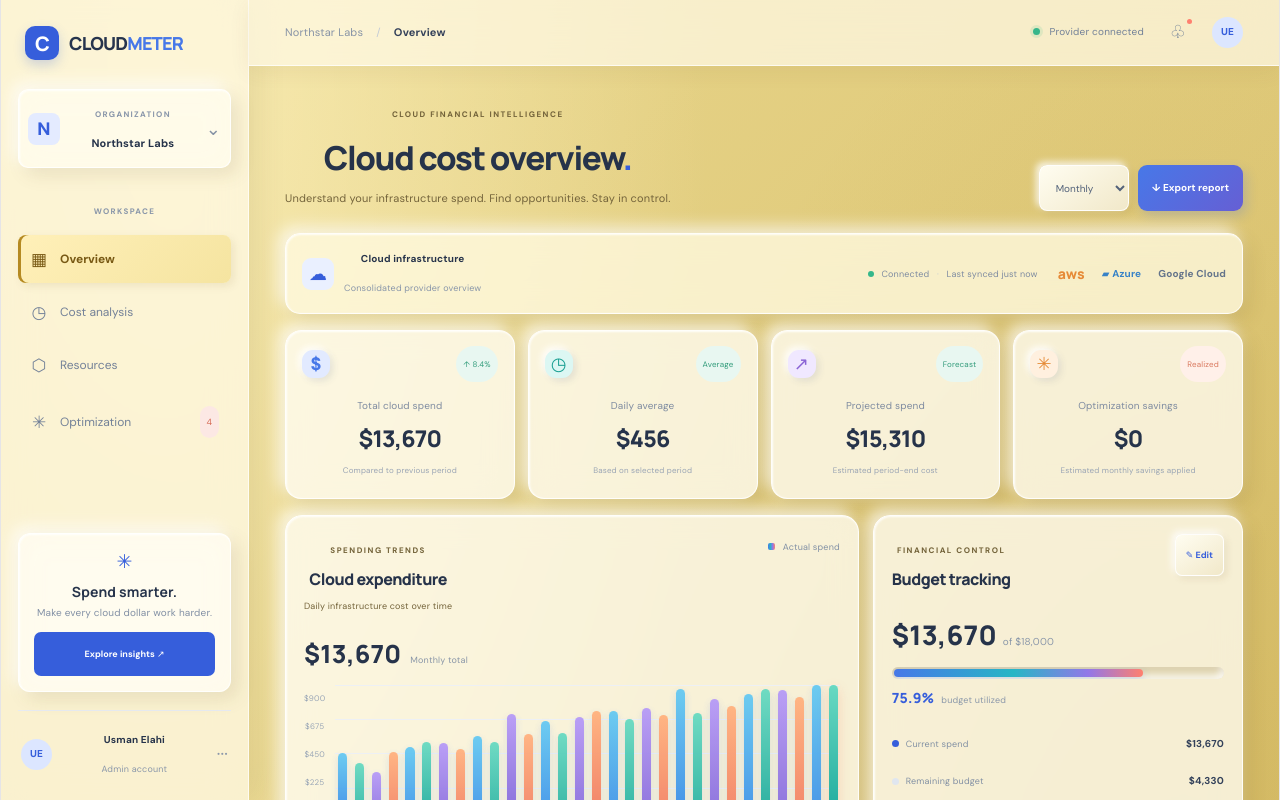
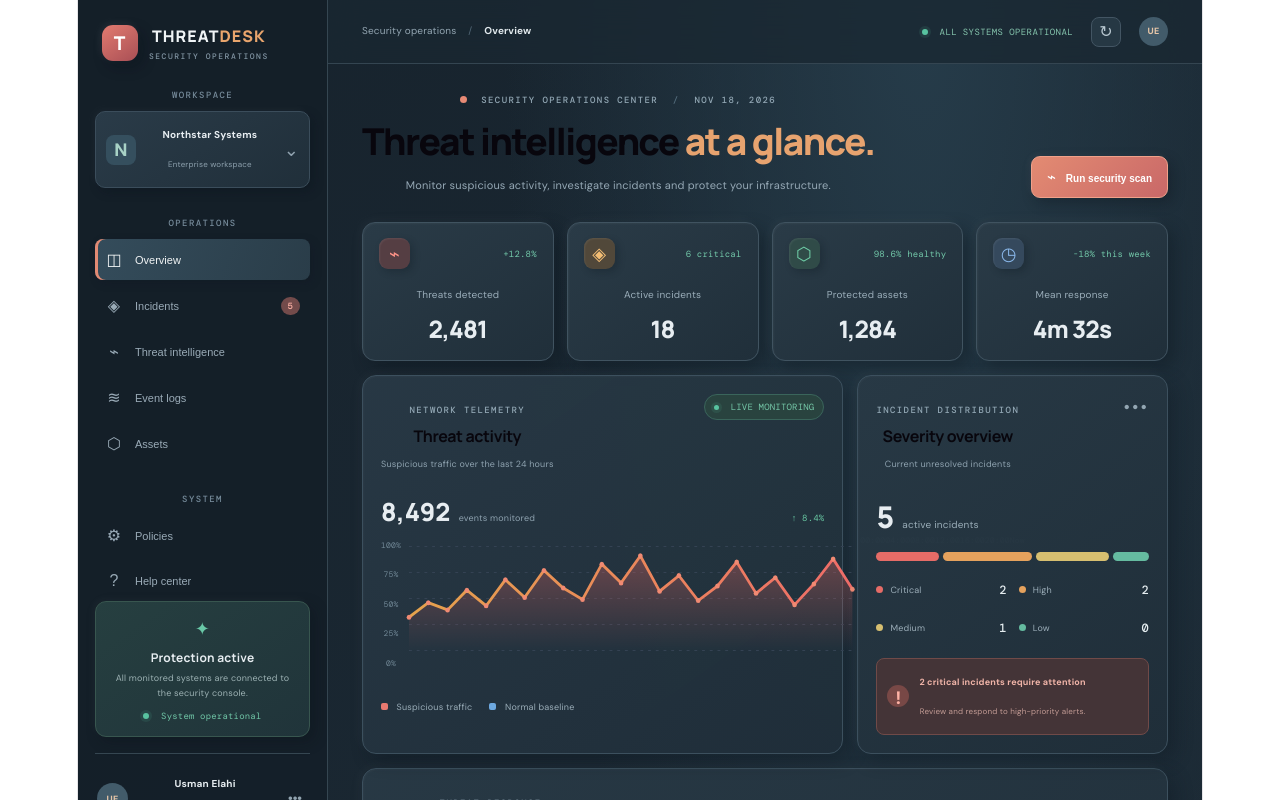
Before and after one commit to CodeWithUsmanOfficial25/React.js-in-30-Days, a React (Vite) app: page / in a window 1280 px wide. Shown: the top 800 px of the page. Built offline with nearby package versions, Linux system fonts and the light colour scheme.

Commit message:
Integrate Day 26 THREATDESK application

```diff
--- a/src/App.jsx
+++ b/src/App.jsx
@@ -1,5 +1,5 @@
-import Day25 from "./days/Day25"
+import Day26 from "./days/Day26.jsx";
 
 export default function App() {
-  return <Day25 />
+  return <Day26 />;
 }
```
